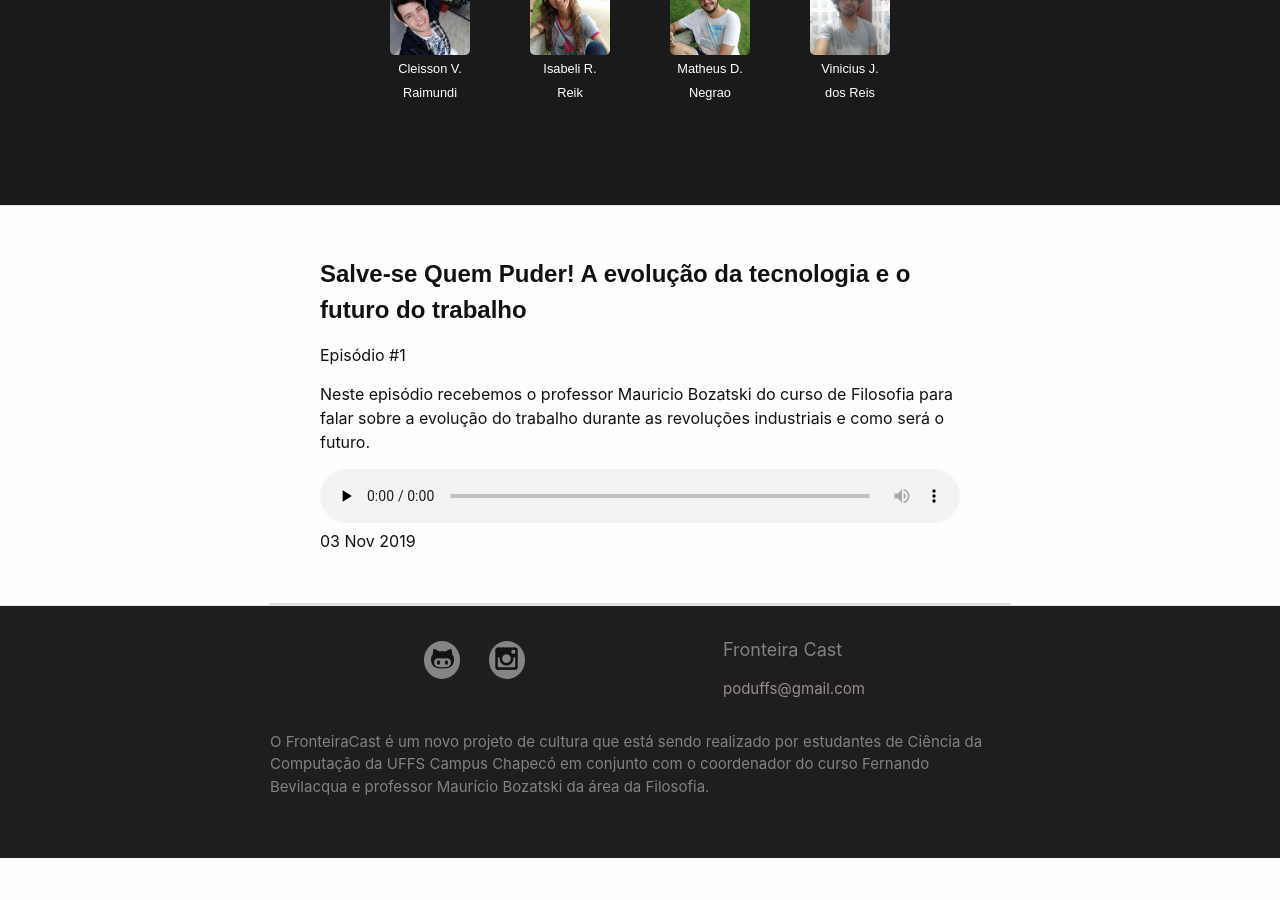
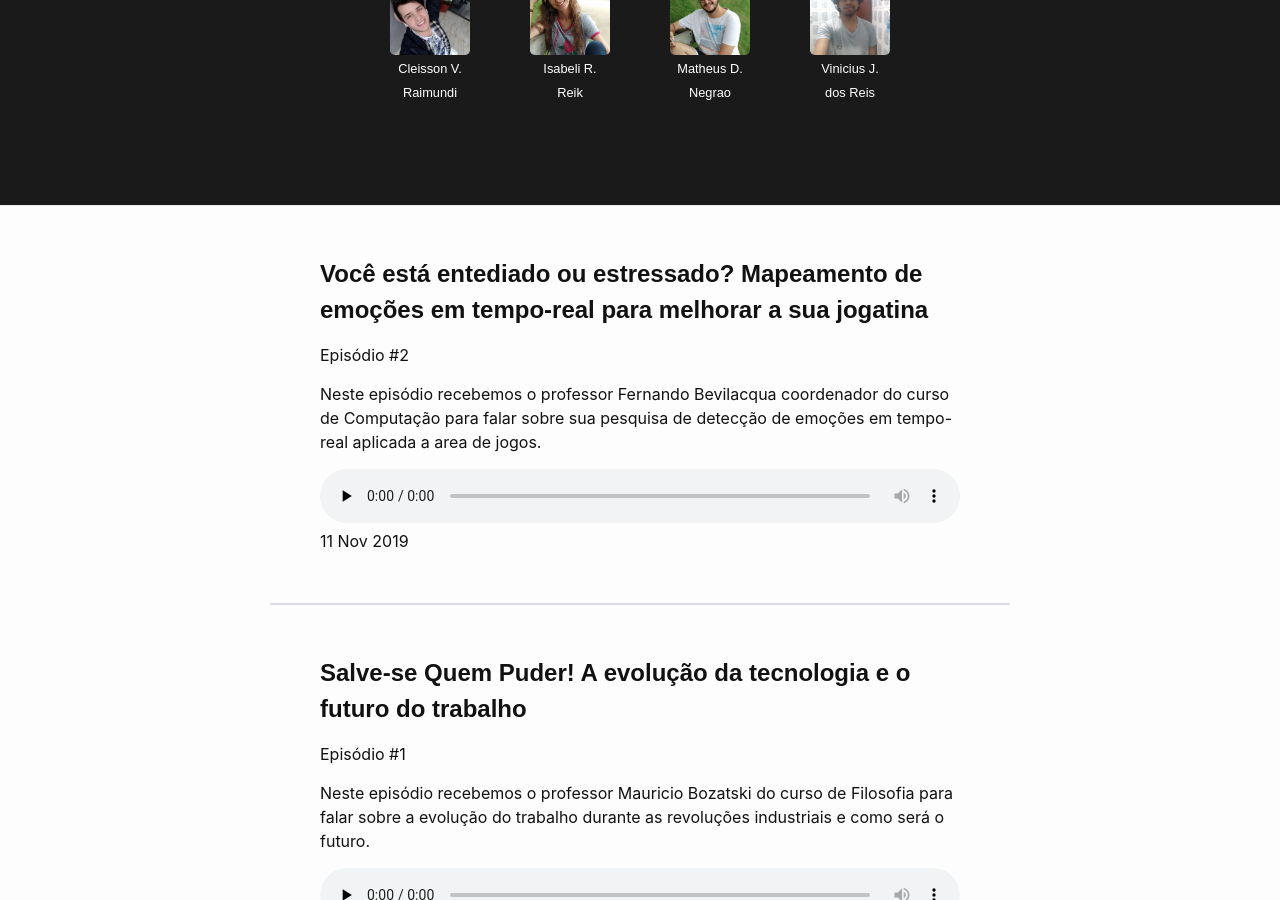
Before and after one commit to ccuffs/fronteiracast, a Jekyll site: the page built from site/index.markdown, in a window 1280 px wide and 900 px high, scrolled down 500 px. Built offline with Jekyll 4.4.1, drawn with Linux system fonts in a browser that asks for light colours; before the commit the page ends 1358 px from its top, so only the background shows below that.

Commit message:
Adicionando post 11/11

```diff
--- /dev/null
+++ b/site/_posts/fronteiracast/2019-11-11-2.md
@@ -0,0 +1,35 @@
+---
+layout: post
+title: "Você está entediado ou estressado? Mapeamento de emoções em tempo-real para melhorar a sua jogatina"
+pubDate: 2019-11-11 10:30
+categories: fronteiracast
+image: fronteira-cast-logo.jpeg
+number_ep: 2
+permalink: /2
+mp3_permalink: https://cdn.uffs.cc/poduffs/fronteiracast/2.mp3
+mp3_size: 103.0 MB
+mp3_duration: "45:26"
+mp3_length: 33159144
+participants: Fernando Bevilacqua, Matheus Dias Negrao e Vinicius dos Reis
+subtitle: Neste episódio recebemos o professor Fernando Bevilacqua coordenador do curso de Computação para falar sobre sua pesquisa de detecção de emoções em tempo-real aplicada a area de jogos.
+description: '<br> <br>  Neste episódio recebemos o professor Fernando Bevilacqua coordenador do curso de Computação para falar sobre sua pesquisa de detecção de emoções em tempo-real aplicada a área de jogos. Com uso de técnicas de visão computacional e machine learning é possivel melhorar a experiencia durante uma jogatina. <br> <br>
+
+**Convidado:** Fernando Bevilaqcua - <a href="https://www.fernandobevilacqua.com/">https://www.fernandobevilacqua.com/</a> <br> <br>
+
+**Sugestões e Criticas:** <a href="https://forms.gle/YGqgmjNsGP8QgNDT8">https://forms.gle/YGqgmjNsGP8QgNDT8</a> <br> <br>
+
+**Apresentadores:** <br>
+Matheus Dias Negrão: <a href="https://bit.ly/2r74VGx">https://bit.ly/2r74VGx</a> <br>
+Vinicius dos Reis: <a href="https://bit.ly/34nEElI">https://bit.ly/34nEElI</a> <br> <br>
+
+**Artes Visuais:** Estela Vilas Boas - <a href="https://bit.ly/2WDzkbm">https://bit.ly/2WDzkbm</a> e <a href="https://bit.ly/2NK7aaK">https://bit.ly/2NK7aaK</a> <br> <br>
+
+**Site e Distribuição:** Nicolas Kolling Ribas - <a href="https://bit.ly/2NBTG0x">https://bit.ly/2NBTG0x</a> <br> <br>
+
+**E-mail para contato:** poduffs@gmail.com <br> <br>
+
+**Trilhas Sonoras:** <a href="https://bit.ly/2WKN8Rh">https://bit.ly/2WKN8Rh</a> e <a href="https://bit.ly/36BUyer">https://bit.ly/36BUyer</a> '
+---
+
+
+{{ page.description}}
```
Also changed, not shown: site/_posts/fronteiracast/2019-11-02-1.md (+4 -4 lines).
